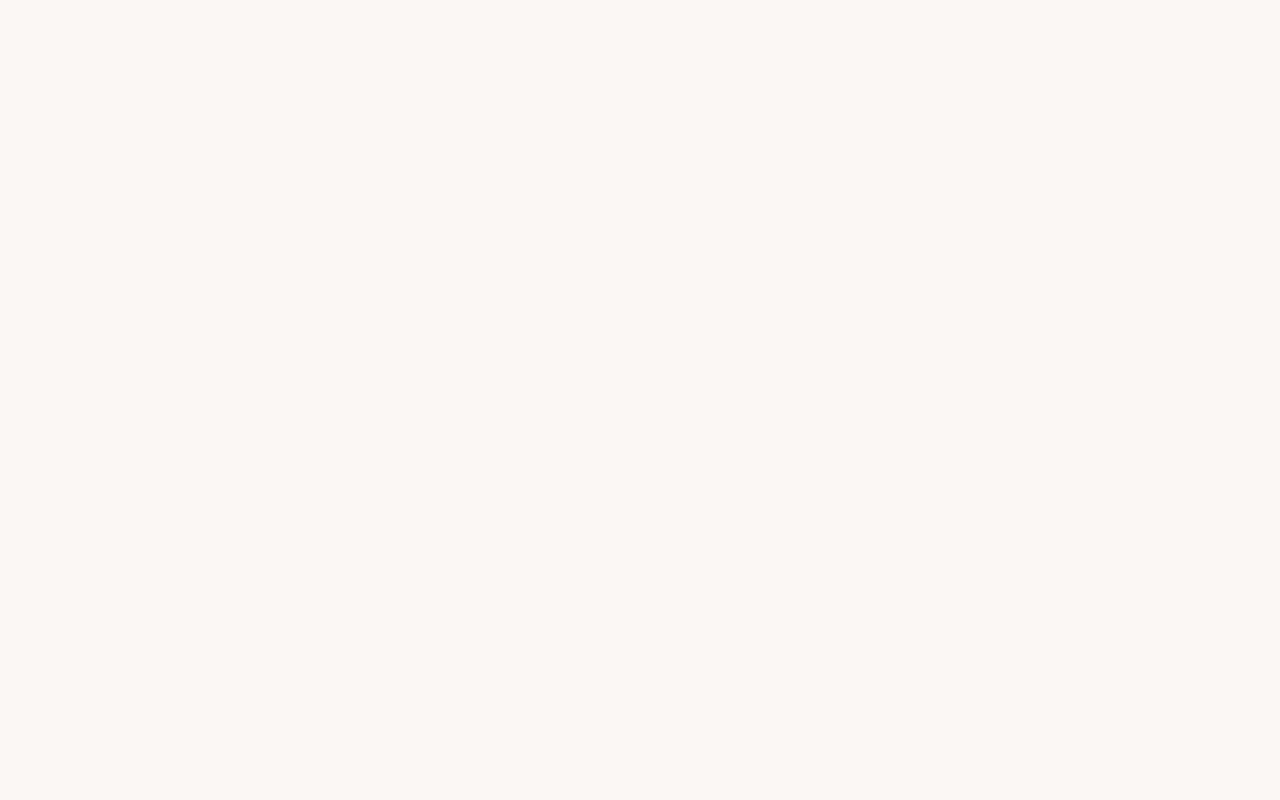
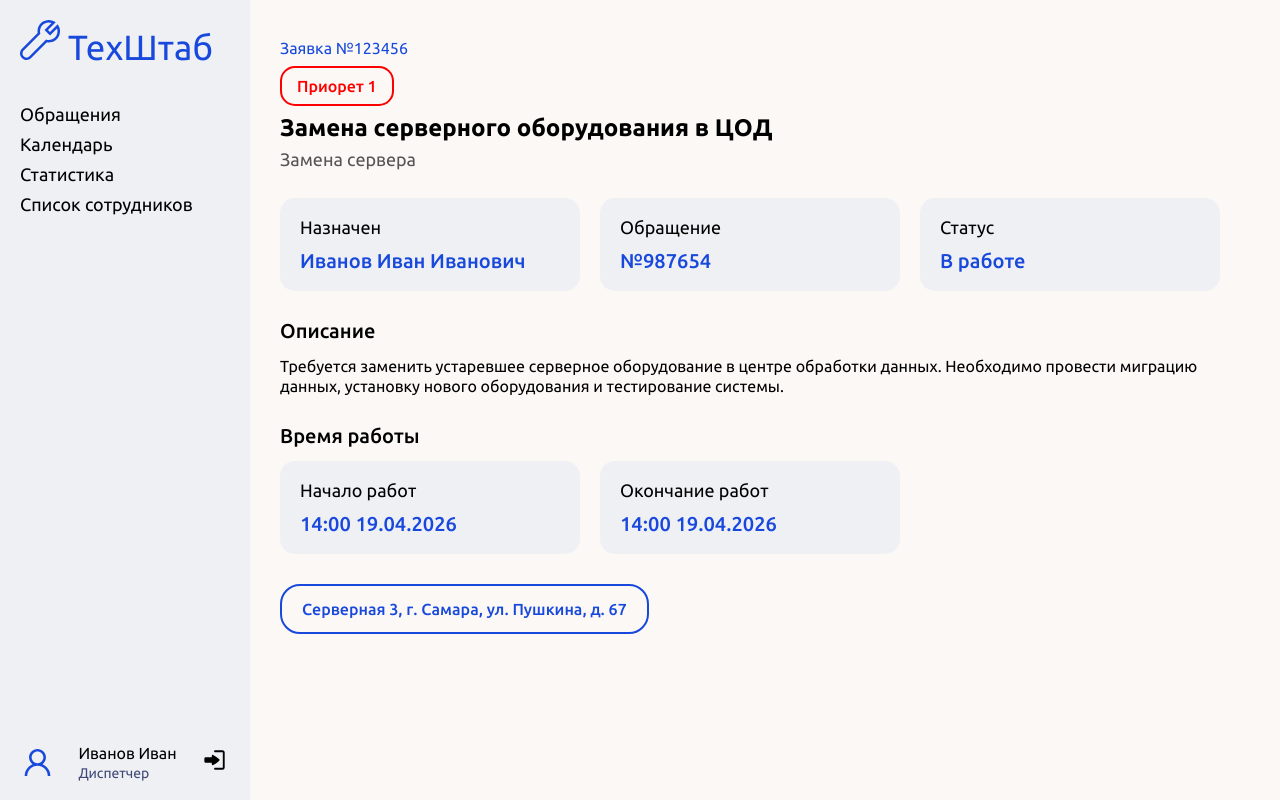
Before and after one commit to klimerri/TechStaff, a React (Vite) app: page /ticket in a window 1280 px wide. Before the commit this address had no page. Built offline with nearby package versions, Linux system fonts and the light colour scheme.

Commit message:
ticket page is done

```diff
--- a/src/App.jsx
+++ b/src/App.jsx
@@ -3,6 +3,7 @@ import { LogIn } from './pages/Login/LoginPage';
 import { Calendar } from './pages/Calendar/CalendarPage';
 import { WorkersList } from './pages/WorkersList/WorkersListPage';
 import { Worker } from './pages/Worker/Worker';
+import { Ticket } from './pages/Ticket/Ticket';
 import { LayoutWithDrawer } from './components/LayoutWithDrawer/LayoutWithDrawer';
 import { BrowserRouter, Route, Routes} from 'react-router-dom';
 
@@ -18,6 +19,7 @@ function App() {
             <Route path="/calendar" element={<Calendar />} />
             <Route path="/workers" element={<WorkersList />} />
             <Route path="/worker" element={<Worker />} />
+            <Route path="/ticket" element={<Ticket />} />
           </Route>
         </Routes>
       </BrowserRouter>
--- /dev/null
+++ b/src/pages/Ticket/Ticket.jsx
@@ -0,0 +1,56 @@
+import "./Ticket.scss";
+
+export const Ticket = () => {
+    return (
+        <div className="ticket__container">
+            <div className="ticket__information">
+                <span className="ticket__number">Заявка №123456</span>
+                <span className="ticket__prioritet">Приорет 1</span>
+                <span className="ticket__title">Замена серверного оборудования в ЦОД</span>
+                <span className="ticket__type">Замена сервера</span>
+            </div>
+
+            <div className="ticket__cards-list">
+                <div className="ticket__card">
+                    <span className="ticket__card-title">Назначен</span>
+                    <span className="ticket__card-text">Иванов Иван Иванович</span>
+                </div>
+                <div className="ticket__card">
+                    <span className="ticket__card-title">Обращение</span>
+                    <span className="ticket__card-text">№987654</span>
+                </div>
+                <div className="ticket__card">
+                    <span className="ticket__card-title">Статус</span>
+                    <span className="ticket__card-text">В работе</span>
+                </div>
+            </div>
+            <div className="ticket__description">
+                <span className="ticket__description-title">Описание</span>
+
+                <span className="ticket__description-text">Требуется заменить устаревшее серверное оборудование
+                    в центре обработки данных.
+                    Необходимо провести миграцию данных,
+                    установку нового оборудования
+                    и тестирование системы.
+                </span>
+            </div>
+
+            <div className="ticket__time-list">
+                <span className="ticket__time-list__title">Время работы</span>
+
+                <div className="ticket__time-list__card-list">
+                    <div className="ticket__time-list__card-start">
+                        <span className="ticket__time-list__card-title">Начало работ</span>
+                        <span className="ticket__time-list__card-time">14:00 19.04.2026</span>
+                    </div>
+                    <div className="ticket__time-list__card-end">
+                        <span className="ticket__time-list__card-title">Окончание работ</span>
+                        <span className="ticket__time-list__card-time">14:00 19.04.2026</span>
+                    </div>
+                </div>
+            </div>
+
+            <span className="ticket__location">Серверная 3, г. Самара, ул. Пушкина, д. 67</span>
+        </div>
+    );
+};
--- /dev/null
+++ b/src/pages/Ticket/Ticket.scss
@@ -0,0 +1,166 @@
+.ticket {
+    &__container {
+        display: flex;
+        flex-direction: column;
+        padding: 40px 30px;
+    }
+
+    &__information {
+        display: flex;
+        flex-direction: column;
+        gap: 10px;
+    }
+
+    &__number {
+        font-family: "Ubuntu", sans-serif;
+        font-size: 16px;
+        font-weight: 400;
+        color: #1849dc;
+    }
+
+    &__prioritet {
+        padding: 10px 15px;
+        box-sizing: border-box;
+        border: 2px solid red;
+        color: red;
+        border-radius: 15px;
+        width: fit-content;
+        font-family: "Ubuntu", sans-serif;
+        font-size: 16px;
+        font-weight: 500;
+    }
+
+    &__title {
+        font-family: "Ubuntu", sans-serif;
+        font-size: 24px;
+        font-weight: 600;
+        color: black;
+    }
+
+    &__type {
+        font-family: "Ubuntu", sans-serif;
+        font-size: 18px;
+        font-weight: 400;
+        color: rgb(85, 85, 85);
+    }
+
+
+    &__cards-list {
+        display: flex;
+        gap: 20px;
+        margin-top: 30px;
+    }
+
+    &__card {
+        width: 300px;
+        padding: 20px;
+        border-radius: 15px;
+        background-color: #eff0f4;
+        box-sizing: border-box;
+        display: flex;
+        flex-direction: column;
+        gap: 15px;
+
+        &-title {
+            font-family: "Ubuntu", sans-serif;
+            font-size: 18px;
+            font-weight: 400;
+            color: black;
+        }
+
+        &-text {
+           font-family: "Ubuntu", sans-serif;
+            font-size: 20px;
+            font-weight: 500;
+            color: #1849dc;
+        }
+    }
+
+    &__description {
+        display: flex;
+        flex-direction: column;
+        gap: 15px;
+        margin-top: 30px;
+
+        &-title {
+            font-family: "Ubuntu", sans-serif;
+            font-size: 20px;
+            font-weight: 500;
+            color: black;
+        }
+
+        &-text {
+            font-family: "Ubuntu", sans-serif;
+            font-size: 16px;
+            font-weight: 400;
+            color: black;
+            line-height: 20px;
+        }
+    }
+
+    &__time-list {
+        display: flex;
+        flex-direction: column;
+        gap: 15px;
+        margin-top: 30px;
+
+        &__title {
+            font-family: "Ubuntu", sans-serif;
+            font-size: 20px;
+            font-weight: 500;
+            color: black;
+        }
+
+        &__card-start, &__card-end {
+            width: 300px;
+            padding: 20px;
+            border-radius: 15px;
+            background-color: #eff0f4;
+            box-sizing: border-box;
+            display: flex;
+            flex-direction: column;
+            gap: 15px;
+        }
+
+
+        &__card {
+            &-list {
+                display: flex;
+                gap: 20px;
+            }
+
+            &-title {
+                font-family: "Ubuntu", sans-serif;
+                font-size: 18px;
+                font-weight: 400;
+                color: black;
+            }
+
+            &-time {
+                font-family: "Ubuntu", sans-serif;
+                font-size: 20px;
+                font-weight: 500;
+                color: #1849dc;
+            }
+        }
+
+        &__card-title {
+                font-family: "Ubuntu", sans-serif;
+                font-size: 18px;
+                font-weight: 400;
+                color: black;
+        }
+    }
+
+    &__location {
+        margin-top: 30px;
+        padding: 15px 20px;
+        border: solid 2px #1849dc;
+        border-radius: 20px;
+        color: #1849dc;
+        width: fit-content;
+        font-family: "Ubuntu", sans-serif;
+        font-size: 16px;
+        font-weight: 500;
+    }
+}
--- a/src/pages/Worker/Worker.scss
+++ b/src/pages/Worker/Worker.scss
@@ -118,7 +118,7 @@
 
         &-title, &-start, &-end {
             font-family: "Ubuntu", sans-serif;
-            font-size: 16p;
+            font-size: 16px;
             font-weight: 400;
             color: black;
         }
```
